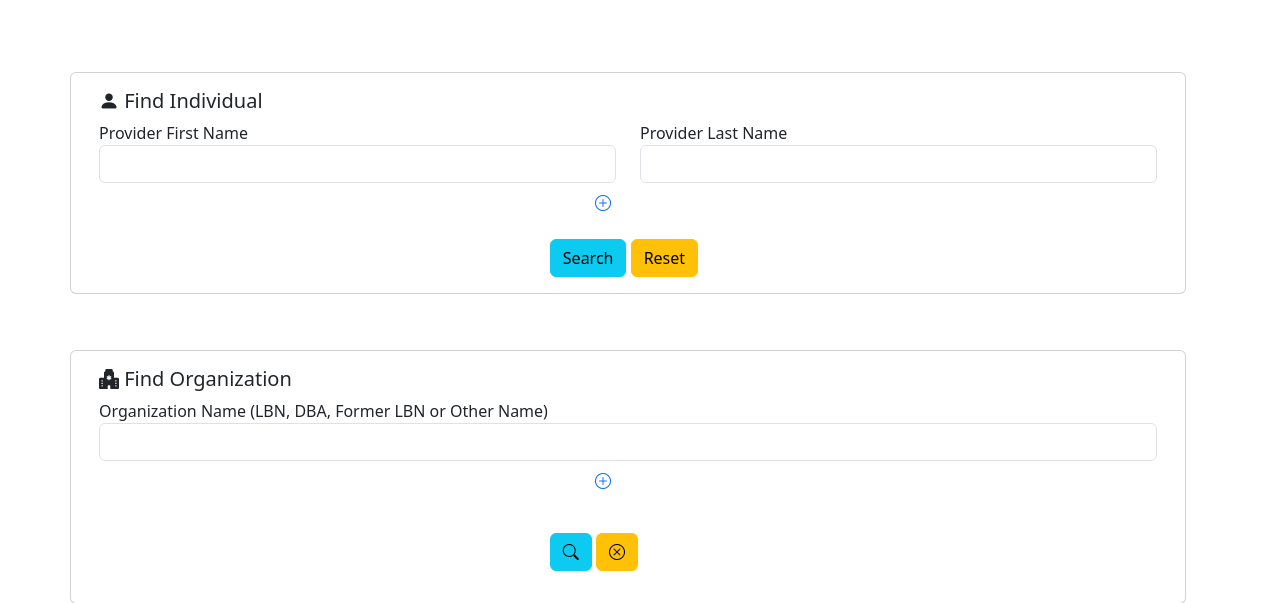
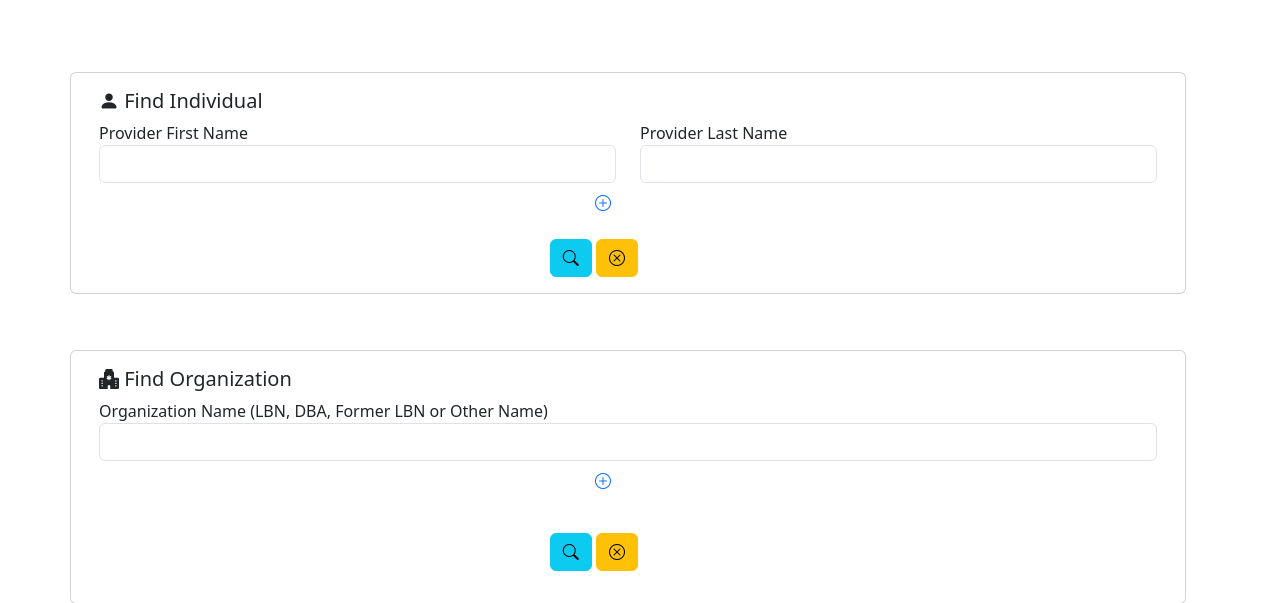
Before and after one commit to MedicalMundi/oe-module-npi-registry, a PHP site: template src/Adapter/Http/Web/Templates/index.html.twig in a window 1280 px wide. Shown: the part 73-676 px from the top of the page. Run offline with PHP 8.4, Linux system fonts and the light colour scheme; the template is opened without the code that fills it, so the values that code supplies are empty; some libraries are stand-ins or nearby versions.

Commit message:
UI refactoring.

```diff
--- a/src/Adapter/Http/Web/Templates/search/widget/_form-widget-individual.html.twig
+++ b/src/Adapter/Http/Web/Templates/search/widget/_form-widget-individual.html.twig
@@ -57,11 +57,11 @@
     </div>
     <div class="row justify-content-center">
         <div class="form-group col-2">
-            <button id=sendSearchForm type="submit" class="btn btn-info" title="Search">
-                Search
+            <button id="sendSearchFormIndividual" type="submit" class="btn btn-info" title="Search">
+                <i class="bi bi-search"></i>
             </button>
             <button type="reset" class="btn btn-warning" title="Reset">
-                Reset
+                <i class="bi bi-x-circle"></i>
             </button>
         </div>
     </div>
--- a/src/Adapter/Http/Web/Templates/search/widget/_form-widget-organization.html.twig
+++ b/src/Adapter/Http/Web/Templates/search/widget/_form-widget-organization.html.twig
@@ -48,7 +48,7 @@
     </div>
     <div class="row justify-content-center">
         <div class="form-group col-2 my-3">
-            <button id=sendsearchFormOrganization type="submit" class="btn btn-info" title="Search">
+            <button id=sendSearchFormOrganization type="submit" class="btn btn-info" title="Search">
                 <i class="bi bi-search"></i>
             </button>
             <button type="reset" class="btn btn-warning" title="Reset">
--- a/src/Adapter/Http/Web/Templates/search/widget/_form-widget-taxonomy.html.twig
+++ b/src/Adapter/Http/Web/Templates/search/widget/_form-widget-taxonomy.html.twig
@@ -47,7 +47,7 @@
     </div>
     <div class="row justify-content-center">
         <div class="form-group col-2 my-3">
-            <button id=sendSearchFormTaxonomy type="submit" class="btn btn-info" title="Search">
+            <button id="sendSearchFormTaxonomy" type="submit" class="btn btn-info" title="Search">
                 <i class="bi bi-search"></i>
             </button>
             <button type="reset" class="btn btn-warning" title="Reset">
```
